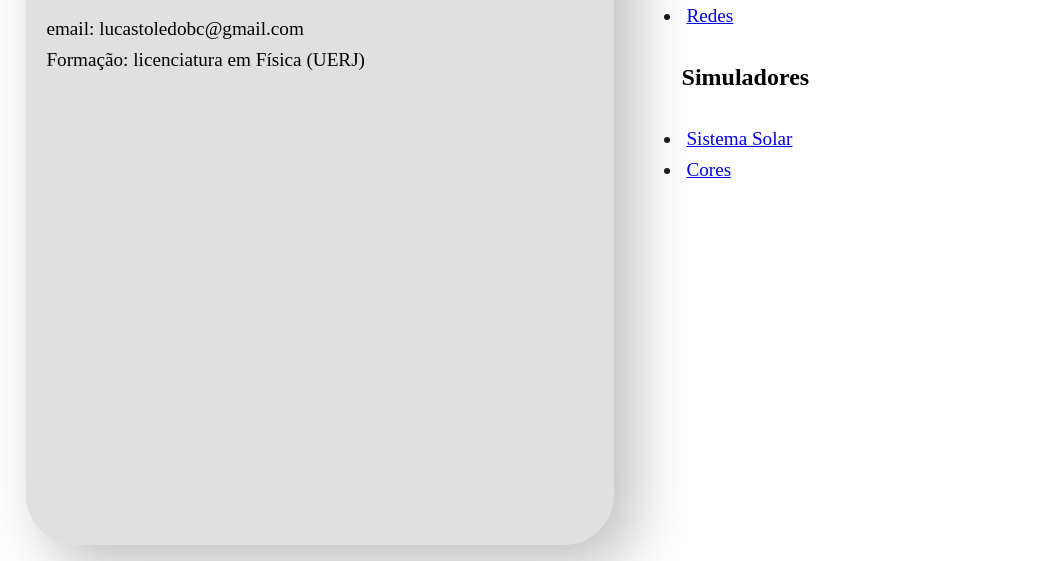
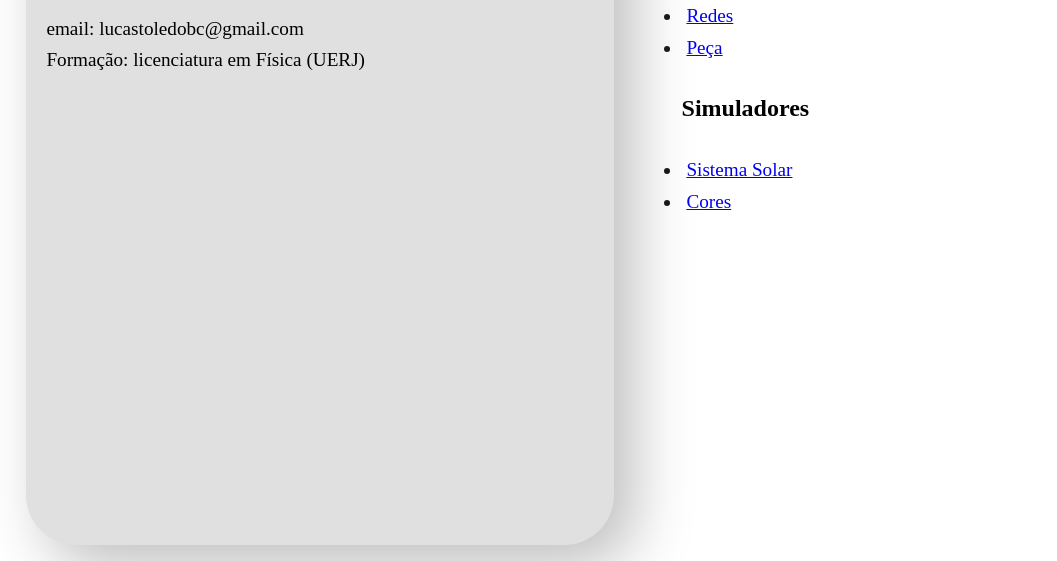
Before and after one commit to lucastoledobc/projetos, a plain HTML site: page index.html in a window 1280 px wide. Shown: the part 239-800 px from the top of the page, without its empty margins (0-1057 px from the left). Drawn offline with Linux system fonts and the light colour scheme.

Commit message:
Atualizar o index.html

```diff
--- a/index.html
+++ b/index.html
@@ -85,6 +85,7 @@
             <li><a href="sites/android/index.html">Android</a></li>
             <li><a href="sites/cordel/index.html">Cordel Moderno</a></li>
             <li><a href="sites/redes/index.html">Redes</a></li>
+            <li><a href="teatro.html">Peça</a></li>
         </ul>
         <h2>Simuladores</h2>
         <ul>
```
